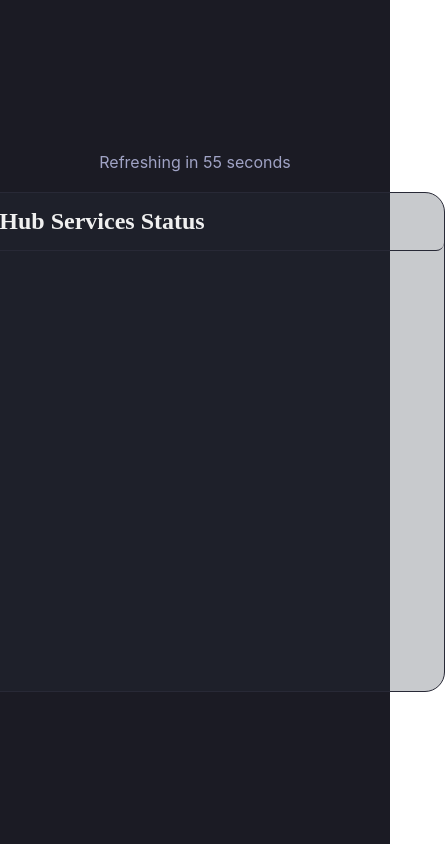
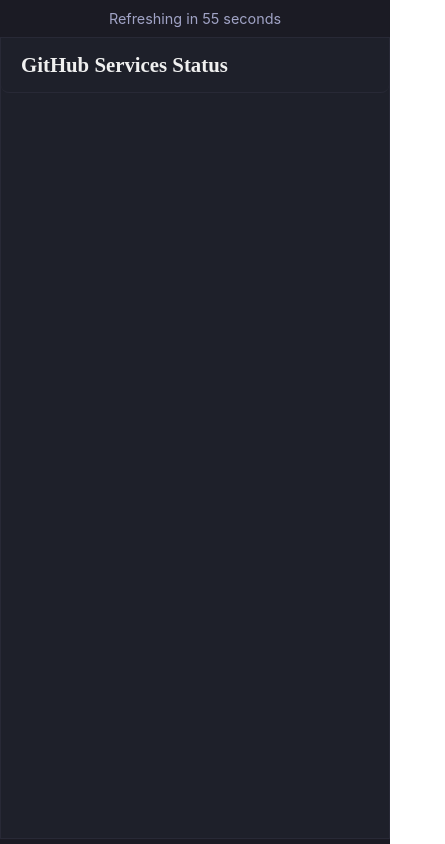
Before and after one commit to Luc4sguilherme/github-status, a website built with Vite: page index.html in a window 390 px wide. Shown: the whole page, 445 px wide, since content can reach past the window. Built offline with nearby package versions, Linux system fonts and the light colour scheme; no server answers.

Commit message:
correcting style on mobile devices

```diff
--- a/index.html
+++ b/index.html
@@ -10,7 +10,7 @@
     <div id="app">
       <div class="refresh">Refreshing in <span id="refresh-time">0</span> seconds</div>
       <div class="container">
-        <div class="service-title">GitHub Services Status</div>
+        <h1 class="service-title">GitHub Services Status</h1>
         <div class="services"></div>
       </div>
     </div>
--- a/src/style.css
+++ b/src/style.css
@@ -16,17 +16,20 @@
 
 .refresh {
   color: #a0a3c5;
-  font-family: Inter,-apple-system,BlinkMacSystemFont,segoe ui,Roboto,Helvetica,Arial,sans-serif;
-  font-size: 16px;
+  font-family: Inter, -apple-system, BlinkMacSystemFont, segoe ui, Roboto,
+    Helvetica, Arial, sans-serif;
+  font-size: 1rem;
   margin-bottom: 20px;
 }
 
 .container {
-  width: 500px;
-  height: 500px;
+  width: 75%;
+  max-width: 500px;
+  max-height: 75%;
   border: 1px solid #282936;
   border-radius: 20px;
   background: #282f3d41;
+  overflow: hidden;
 }
 
 .services {
@@ -37,7 +40,6 @@
 .service-title {
   font-size: 1.5rem;
   color: #f0f0f0;
-  font-weight: 700;
   padding: 15px 20px;
   border-bottom: 1px solid #282936;
   border-radius: 8px;
@@ -54,25 +56,74 @@
 }
 
 .service-name {
-  color: #f0f0f0
+  color: #f0f0f0;
 }
 
 .operational {
-  color: green
+  color: green;
 }
 
 .degraded_performance {
-  color: yellow
+  color: yellow;
 }
 
 .partial_outage {
-  color: orange
+  color: orange;
 }
 
 .major_outage {
-  color: red
+  color: red;
 }
 
 .under_maintenance {
-  color: blue
+  color: blue;
 }
+
+@media only screen and (min-width: 520px) {
+  .services {
+    overflow-y: scroll;
+    max-height: 87%;
+  }
+}
+
+@media only screen and (max-width: 520px) {
+  #app {
+    justify-content: flex-start;
+  }
+
+  .container {
+    width: 100%;
+    max-height: none;
+    height: 95%;
+    border-radius: 0;
+  }
+
+  .service-title {
+    font-size: 1.3rem;
+  }
+
+  .service {
+    font-size: 1rem;
+  }
+
+  .refresh {
+    font-size: 0.9rem;
+    margin: 10px;
+  }
+}
+
+::-webkit-scrollbar {
+  width: 5px;
+}
+
+::-webkit-scrollbar-track {
+  background: transparent;
+}
+
+::-webkit-scrollbar-thumb {
+  background: #4f5055;
+}
+
+::-webkit-scrollbar-thumb:hover {
+  background: #4f5055b6;
+}
```
